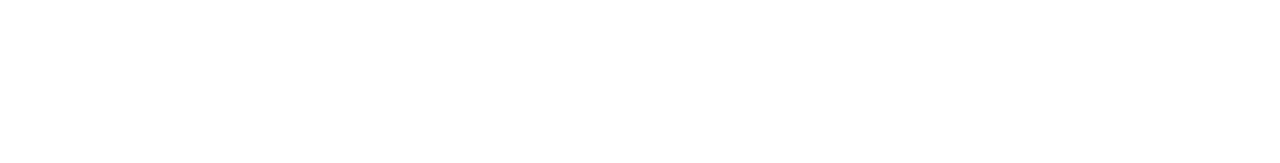
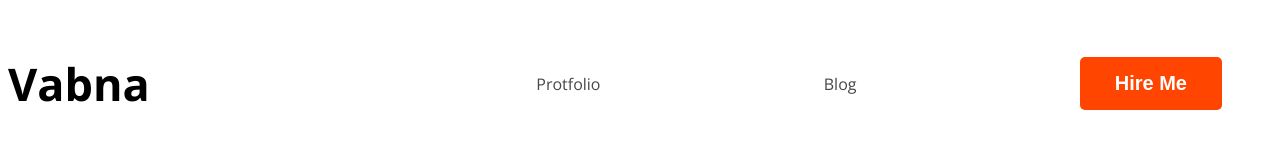
Before and after one commit to vabnamoni/developer-protfolio-, a plain HTML site: page index.html in a window 1280 px wide. Drawn offline with nearby package versions, Linux system fonts and the light colour scheme.

Commit message:
added nav

```diff
--- a/index.html
+++ b/index.html
@@ -4,8 +4,30 @@
     <meta charset="UTF-8">
     <meta name="viewport" content="width=device-width, initial-scale=1.0">
     <title>Web Developer</title>
+    <link rel="preconnect" href="https://fonts.googleapis.com">
+<link rel="preconnect" href="https://fonts.gstatic.com" crossorigin>
+<link href="https://fonts.googleapis.com/css2?family=Open+Sans:wght@400;700;800&display=swap" rel="stylesheet">
+    <link rel="stylesheet" href="styles/protfolio.css">
 </head>
 <body>
+    <header>
+        <nav>
+            <h3 class="nav-title">Vab<span>n</span>a</h3>
+            <ul></ul>
+            <li><a href="">Protfolio</a></li>
+            <li><a href="">Blog</a></li>
+            <li><button class="btn-primary">Hire Me</button></li>
+            </ul>
+
+        </nav>
+
+    </header>
+    <main>
+
+    </main>
+    <footer>
+
+    </footer>
 
 </body>
 </html>
--- /dev/null
+++ b/styles/protfolio.css
@@ -0,0 +1,43 @@
+/*common shared style */
+body{
+    font-family: 'Open Sans', sans-serif;
+}
+.text-primary{
+    color: #ff4500;
+}
+.btn-primary{
+    border-radius: 5px;
+    background: #ff4500;
+    border: 0px;
+    font-size: 20px;
+    font-style: normal;
+    font-weight: 700;
+    color: white;
+    padding: 15px 35px;
+
+}
+/*nav work */
+nav{
+    display: flex;
+    justify-content: space-between;
+    align-items: center;
+}
+.nav-title{
+    color: black;
+    font-size: 45px;
+    font-weight: 800px;
+
+}
+nav>ul{
+    display: flex;
+    align-items: center;
+}
+nav li{
+    list-style: none;
+    margin-right: 50px;
+}
+
+nav a{
+    text-decoration: none;
+    color: #474747;
+}
```
